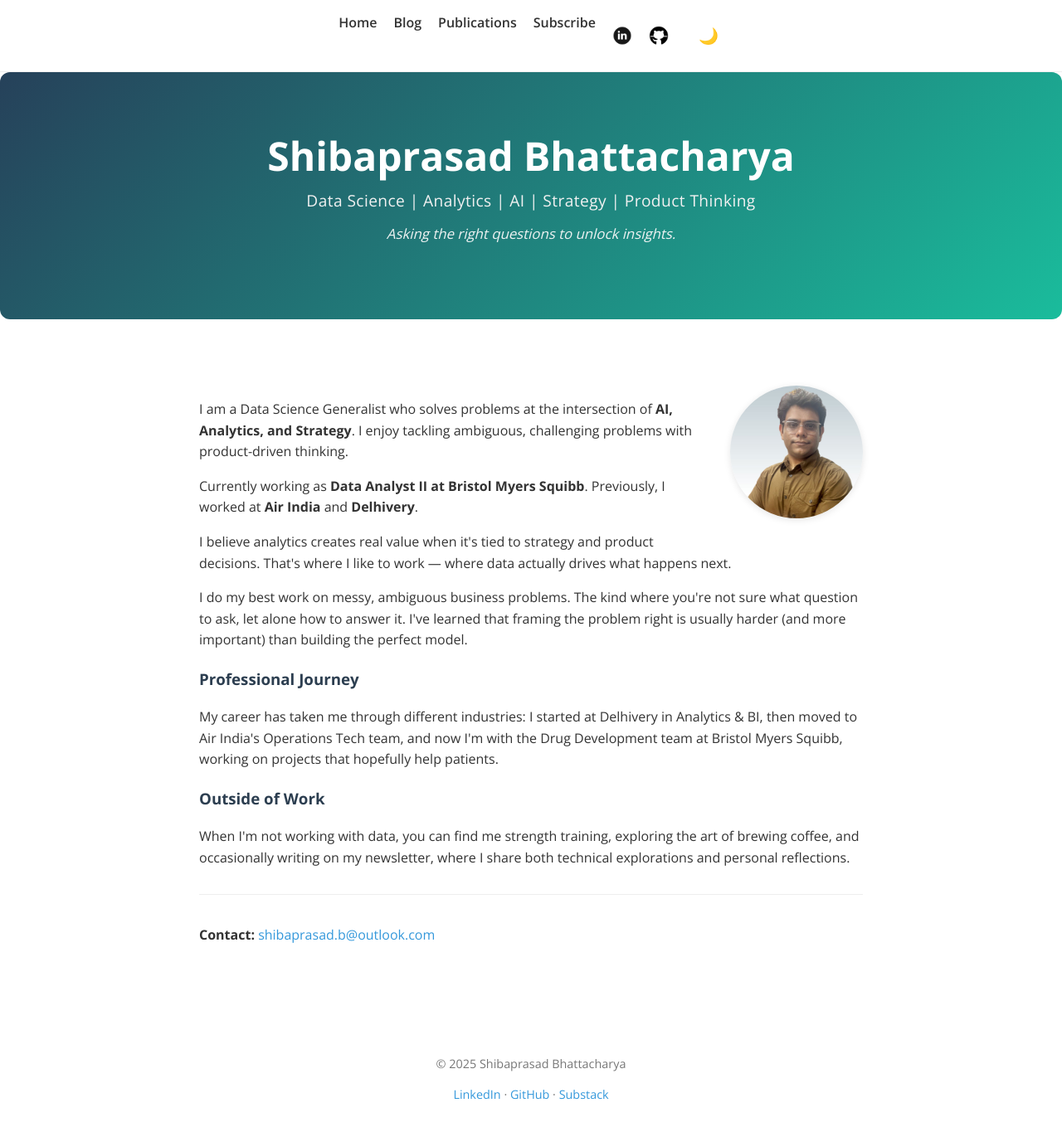
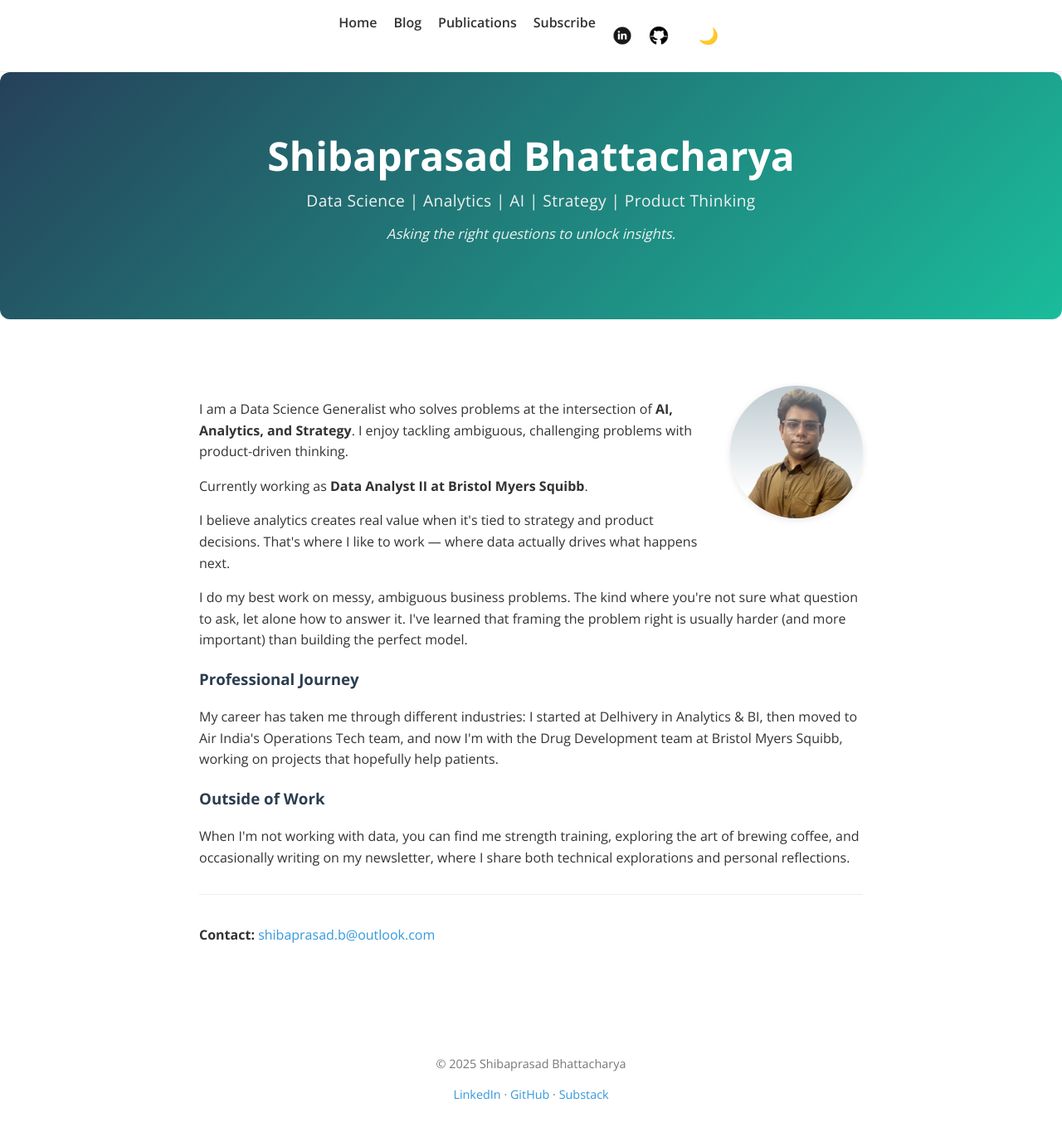
Before and after one commit to shibaprasadb/shibaprasadb.github.io, a Jekyll site: the page built from index.html, in a window 1280 px wide and 1366 px high. Shown: the whole window at 83% size. Built offline with Jekyll 4.4.1, drawn with Linux system fonts in a browser that asks for light colours.

Commit message:
Update index.html
Update the new home page

```diff
--- a/index.html
+++ b/index.html
@@ -19,19 +19,21 @@ title: Shibaprasad Bhattacharya
 
   <p>I am a Data Science Generalist who solves problems at the intersection of <strong>AI, Analytics, and Strategy</strong>. I enjoy tackling ambiguous, challenging problems with product-driven thinking.</p>
 
-  <p>Currently working as <strong>Data Analyst II at Bristol Myers Squibb</strong>. Previously, I worked at <strong>Air India</strong> and <strong>Delhivery</strong>.</p>
+  <p>Currently working as <strong>Data Analyst II at Bristol Myers Squibb</strong>.</p>
 
   <p>I believe analytics creates real value when it's tied to strategy and product decisions. That's where I like to work &mdash; where data actually drives what happens next.</p>
 
   <p>I do my best work on messy, ambiguous business problems. The kind where you're not sure what question to ask, let alone how to answer it. I've learned that framing the problem right is usually harder (and more important) than building the perfect model.</p>
 
   <h3>Professional Journey</h3>
+
   <p>My career has taken me through different industries: I started at Delhivery in Analytics &amp; BI, then moved to Air India's Operations Tech team, and now I'm with the Drug Development team at Bristol Myers Squibb, working on projects that hopefully help patients.</p>
 
   <h3>Outside of Work</h3>
   <p>When I'm not working with data, you can find me strength training, exploring the art of brewing coffee, and occasionally writing on my newsletter, where I share both technical explorations and personal reflections.</p>
 
   <div class="contact">
+
     <p><strong>Contact:</strong> <a href="mailto:shibaprasad.b@outlook.com">shibaprasad.b@outlook.com</a></p>
   </div>
 </div>
```
